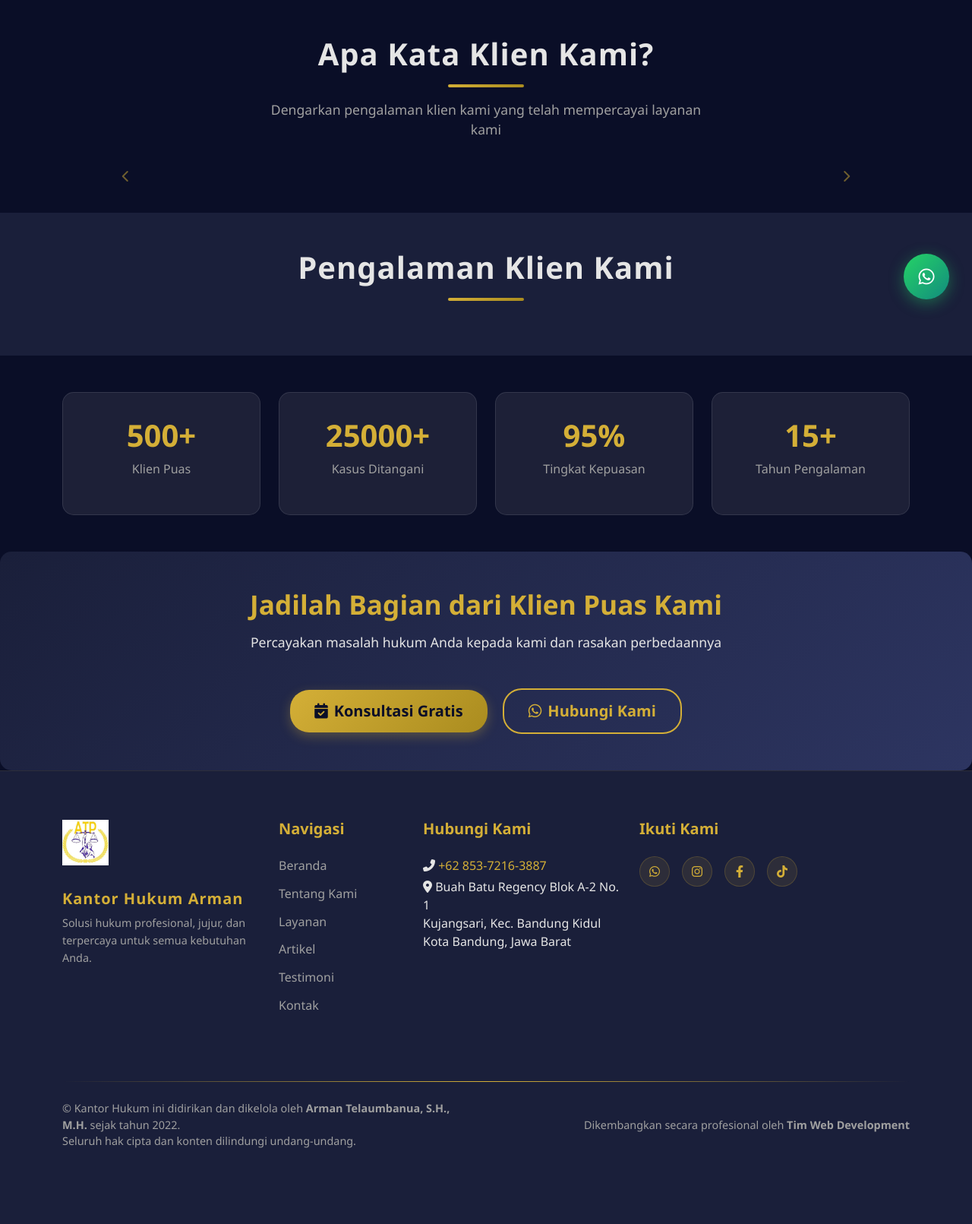
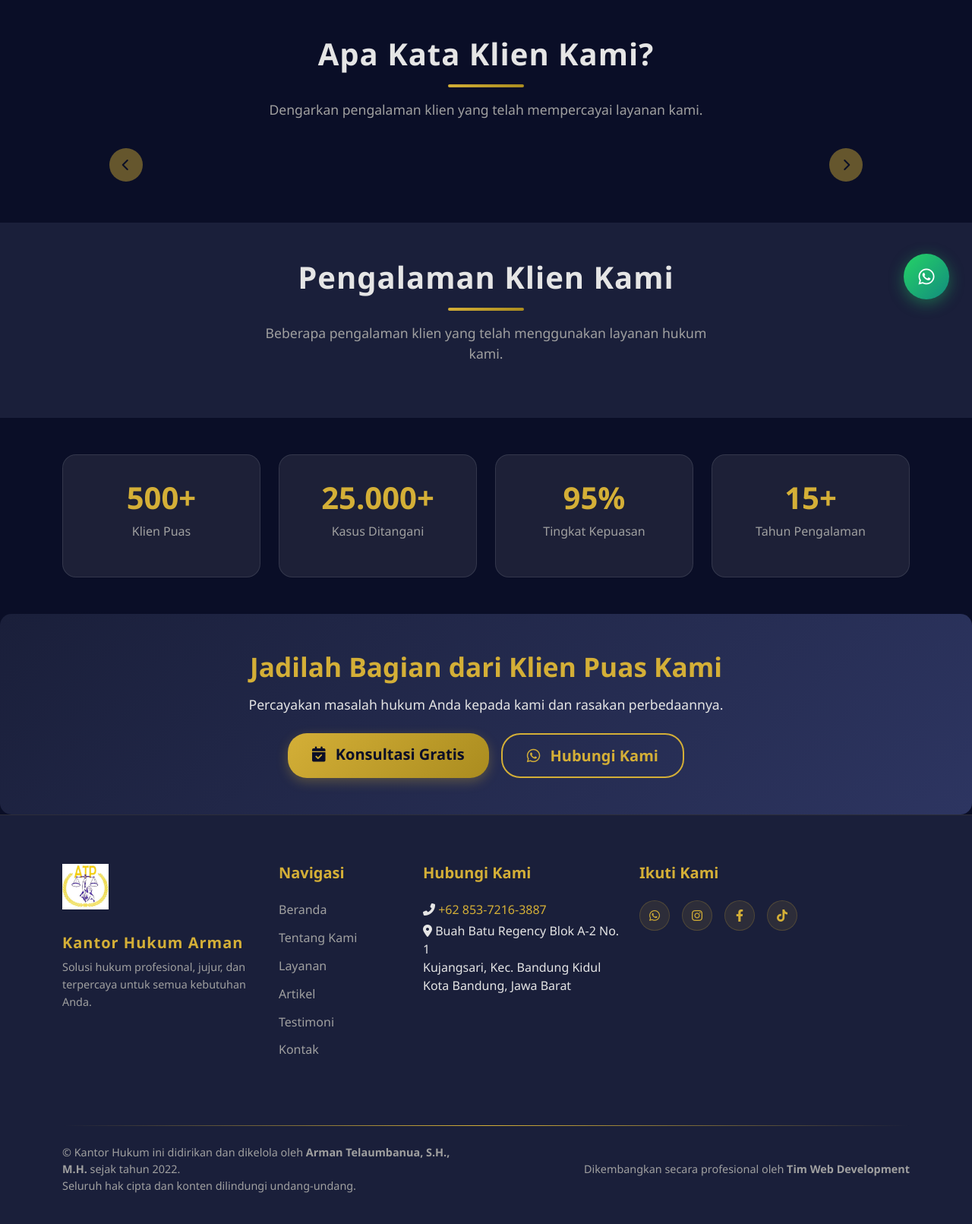
Before and after one commit to IntanTelaumbanu7/Pengacara-Bandung, a Flask app: page /testimonials in a window 1280 px wide. Shown: the part 371-1982 px from the top of the page at 76% size. Before the commit the page ends 1882 px from the top, so only its background shows below. Run offline with Flask 3, Linux system fonts and the light colour scheme.

Commit message:
testimonials.html

```diff
--- a/templates/testimonials.html
+++ b/templates/testimonials.html
@@ -4,12 +4,14 @@
 {% block meta_description %}Baca testimoni klien kami yang telah merasakan manfaat layanan hukum profesional dari Kantor Hukum Arman.{% endblock %}
 
 {% block content %}
+
 <!-- Page Header -->
-<section class="page-header" style="background-image: url('{{ url_for('static', filename='img/bg.jpg') }}');">
+<section class="page-header" style="background-image: url('{{ url_for('static', filename='img/lawyer.jpeg') }}');">
     <div class="page-header-overlay"></div>
-    <div class="container h-100">
-        <div class="row h-100 align-items-center justify-content-center">
-            <div class="col-lg-8 text-center">
+
+    <div class="container">
+        <div class="row align-items-center justify-content-center">
+            <div class="col-lg-8 col-12 text-center">
                 <h1 class="page-title">Testimoni Klien</h1>
                 <p class="page-subtitle">Kepuasan klien adalah prioritas kami</p>
             </div>
@@ -20,20 +22,31 @@
 <!-- Testimonials Section -->
 <section class="testimonials-section py-5">
     <div class="container">
+
         <div class="section-header text-center mb-5" data-aos="fade-up">
             <h2 class="section-title">Apa Kata Klien Kami?</h2>
             <div class="title-underline"></div>
-            <p class="section-subtitle">Dengarkan pengalaman klien kami yang telah mempercayai layanan kami</p>
+            <p class="section-subtitle">
+                Dengarkan pengalaman klien yang telah mempercayai layanan kami.
+            </p>
         </div>
 
         <!-- Testimonials Carousel -->
-        <div id="testimonialsCarousel" class="carousel slide" data-bs-ride="carousel">
+        <div id="testimonialsCarousel"
+             class="carousel slide"
+             data-bs-ride="carousel"
+             data-bs-touch="true">
+
             <div class="carousel-inner">
+
                 {% for testimonial in testimonials %}
-                <div class="carousel-item {% if loop.index == 1 %}active{% endif %}" data-aos="fade-up">
+
+                <div class="carousel-item {% if loop.index == 1 %}active{% endif %}">
                     <div class="row justify-content-center">
-                        <div class="col-lg-8">
+                        <div class="col-lg-8 col-md-10 col-12">
+
                             <div class="testimonial-card glass">
+
                                 <div class="testimonial-header mb-4">
                                     <div class="testimonial-stars">
                                         {% for i in range(testimonial.rating) %}
@@ -42,118 +55,281 @@
                                     </div>
                                 </div>
 
-                                <p class="testimonial-content">{{ testimonial.content }}</p>
+                                <p class="testimonial-content">
+                                    {{ testimonial.content }}
+                                </p>
 
                                 <div class="testimonial-author mt-4">
-                                    <div class="author-info">
-                                        <h5 class="author-name">{{ testimonial.name }}</h5>
-                                        <p class="author-position">{{ testimonial.position }}</p>
-                                        <p class="author-company">{{ testimonial.company }}</p>
+                                    <div class="author-info text-center">
+                                        <h5 class="author-name">
+                                            {{ testimonial.name }}
+                                        </h5>
+
+                                        <p class="author-position">
+                                            {{ testimonial.position }}
+                                        </p>
+
+                                        <p class="author-company">
+                                            {{ testimonial.company }}
+                                        </p>
                                     </div>
                                 </div>
+
                             </div>
+
                         </div>
                     </div>
                 </div>
+
+                {% endfor %}
+
+            </div>
+
+            <!-- Controls -->
+            <button class="carousel-control-prev"
+                    type="button"
+                    data-bs-target="#testimonialsCarousel"
+                    data-bs-slide="prev">
+                <span class="testimonial-control">
+                    <i class="fas fa-chevron-left"></i>
+                </span>
+            </button>
+
+            <button class="carousel-control-next"
+                    type="button"
+                    data-bs-target="#testimonialsCarousel"
+                    data-bs-slide="next">
+                <span class="testimonial-control">
+                    <i class="fas fa-chevron-right"></i>
+                </span>
+            </button>
+
+            <!-- Indicators -->
+            <div class="carousel-indicators testimonial-indicators">
+                {% for testimonial in testimonials %}
+                <button type="button"
+                        data-bs-target="#testimonialsCarousel"
+                        data-bs-slide-to="{{ loop.index0 }}"
+                        {% if loop.index == 1 %}class="active"{% endif %}
+                        aria-label="Slide {{ loop.index }}">
+                </button>
                 {% endfor %}
             </div>
 
-            <button class="carousel-control-prev" type="button" data-bs-target="#testimonialsCarousel" data-bs-slide="prev">
-                <i class="fas fa-chevron-left"></i>
-            </button>
-            <button class="carousel-control-next" type="button" data-bs-target="#testimonialsCarousel" data-bs-slide="next">
-                <i class="fas fa-chevron-right"></i>
-            </button>
+        </div>
 
-            <div class="carousel-indicators mt-4">
-                {% for testimonial in testimonials %}
-                <button type="button" data-bs-target="#testimonialsCarousel" data-bs-slide-to="{{ loop.index0 }}" {% if loop.index == 1 %}class="active"{% endif %}></button>
-                {% endfor %}
-            </div>
-        </div>
     </div>
 </section>
 
 <!-- Grid Testimonials -->
 <section class="testimonials-grid-section py-5 bg-dark">
     <div class="container">
+
         <div class="section-header text-center mb-5" data-aos="fade-up">
             <h2 class="section-title">Pengalaman Klien Kami</h2>
             <div class="title-underline"></div>
+            <p class="section-subtitle">
+                Beberapa pengalaman klien yang telah menggunakan layanan hukum kami.
+            </p>
         </div>
 
         <div class="row g-4">
+
             {% for testimonial in testimonials %}
-            <div class="col-lg-6" data-aos="fade-up" data-aos-delay="{{ loop.index0 * 100 }}">
-                <div class="testimonial-grid-card glass">
+
+            <div class="col-lg-6 col-md-6 col-12"
+                 data-aos="fade-up"
+                 data-aos-delay="{{ loop.index0 * 80 }}">
+
+                <div class="testimonial-grid-card glass h-100">
+
                     <div class="testimonial-quote">
                         <i class="fas fa-quote-left text-gold"></i>
                     </div>
-                    <p class="testimonial-text">{{ testimonial.content }}</p>
+
+                    <p class="testimonial-text">
+                        {{ testimonial.content }}
+                    </p>
+
                     <div class="testimonial-rating mb-3">
                         {% for i in range(testimonial.rating) %}
                         <i class="fas fa-star text-gold"></i>
                         {% endfor %}
                     </div>
+
                     <div class="testimonial-person">
                         <div>
-                            <h5 class="mb-0">{{ testimonial.name }}</h5>
-                            <p class="mb-0 small text-muted">{{ testimonial.position }} - {{ testimonial.company }}</p>
+                            <h5 class="mb-1">
+                                {{ testimonial.name }}
+                            </h5>
+
+                            <p class="mb-0 small text-muted">
+                                {{ testimonial.position }} - {{ testimonial.company }}
+                            </p>
                         </div>
                     </div>
+
                 </div>
+
             </div>
+
             {% endfor %}
+
         </div>
+
     </div>
 </section>
 
 <!-- Stats Section -->
 <section class="stats-section py-5">
     <div class="container">
+
         <div class="row g-4 text-center">
-            <div class="col-md-3" data-aos="zoom-in">
-                <div class="stat-box glass">
+
+            <div class="col-lg-3 col-md-6 col-12" data-aos="zoom-in">
+                <div class="stat-box glass h-100">
                     <h3 class="stat-value text-gold">500+</h3>
                     <p class="stat-label">Klien Puas</p>
                 </div>
             </div>
-            <div class="col-md-3" data-aos="zoom-in" data-aos-delay="100">
-                <div class="stat-box glass">
-                    <h3 class="stat-value text-gold">25000+</h3>
+
+            <div class="col-lg-3 col-md-6 col-12" data-aos="zoom-in" data-aos-delay="100">
+                <div class="stat-box glass h-100">
+                    <h3 class="stat-value text-gold">25.000+</h3>
                     <p class="stat-label">Kasus Ditangani</p>
                 </div>
             </div>
-            <div class="col-md-3" data-aos="zoom-in" data-aos-delay="200">
-                <div class="stat-box glass">
+
+            <div class="col-lg-3 col-md-6 col-12" data-aos="zoom-in" data-aos-delay="200">
+                <div class="stat-box glass h-100">
                     <h3 class="stat-value text-gold">95%</h3>
                     <p class="stat-label">Tingkat Kepuasan</p>
                 </div>
             </div>
-            <div class="col-md-3" data-aos="zoom-in" data-aos-delay="300">
-                <div class="stat-box glass">
+
+            <div class="col-lg-3 col-md-6 col-12" data-aos="zoom-in" data-aos-delay="300">
+                <div class="stat-box glass h-100">
                     <h3 class="stat-value text-gold">15+</h3>
                     <p class="stat-label">Tahun Pengalaman</p>
                 </div>
             </div>
+
         </div>
+
     </div>
 </section>
 
 <!-- CTA Section -->
 <section class="cta-section py-5 bg-dark">
     <div class="container">
+
         <div class="text-center" data-aos="zoom-in">
-            <h2 class="cta-title">Jadilah Bagian dari Klien Puas Kami</h2>
-            <p class="cta-subtitle mb-5">Percayakan masalah hukum Anda kepada kami dan rasakan perbedaannya</p>
-            <a href="/consultation" class="btn btn-gold btn-lg me-3">
-                <i class="fas fa-calendar-check me-2"></i>Konsultasi Gratis
-            </a>
-            <a href="https://wa.me/6285372163887?text=Halo%20Kantor%20Hukum%20ARMAN%20TELAUMBANUA%2C%20S.H.%2C%20M.H.%20Saya%20ingin%20melakukan%20konsultasi%20hukum." target="_blank" class="btn btn-outline-gold btn-lg">
-                <i class="fab fa-whatsapp me-2"></i>Hubungi Kami
-            </a>
+
+            <h2 class="cta-title">
+                Jadilah Bagian dari Klien Puas Kami
+            </h2>
+
+            <p class="cta-subtitle mb-4">
+                Percayakan masalah hukum Anda kepada kami dan rasakan perbedaannya.
+            </p>
+
+            <div class="d-flex flex-column flex-md-row justify-content-center gap-3">
+
+                <a href="/consultation"
+                   class="btn btn-gold btn-lg">
+
+                    <i class="fas fa-calendar-check me-2"></i>
+                    Konsultasi Gratis
+
+                </a>
+
+                <a href="https://wa.me/6285372163887?text=Halo%20Kantor%20Hukum%20ARMAN%20TELAUMBANUA%2C%20S.H.%2C%20M.H.%20Saya%20ingin%20melakukan%20konsultasi%20hukum."
+                   target="_blank"
+                   class="btn btn-outline-gold btn-lg">
+
+                    <i class="fab fa-whatsapp me-2"></i>
+                    Hubungi Kami
+
+                </a>
+
+            </div>
+
         </div>
+
     </div>
 </section>
 
+<style>
+.testimonial-control {
+    width: 44px;
+    height: 44px;
+    border-radius: 50%;
+    background: rgba(212, 175, 55, 0.9);
+    color: #0a0e27;
+    display: flex;
+    align-items: center;
+    justify-content: center;
+}
+
+.testimonial-indicators {
+    position: relative;
+    margin-top: 24px;
+}
+
+.testimonial-grid-card,
+.stat-box {
+    border-radius: 18px;
+}
+
+.testimonial-text {
+    line-height: 1.7;
+}
+
+.testimonial-person h5 {
+    color: var(--text-light);
+}
+
+@media (max-width: 768px) {
+    .testimonial-card {
+        padding: 28px 20px;
+    }
+
+    .testimonial-content {
+        font-size: 0.95rem;
+        line-height: 1.7;
+        margin: 1.5rem 0;
+    }
+
+    .testimonial-stars i,
+    .testimonial-rating i {
+        font-size: 0.95rem;
+    }
+
+    .testimonial-grid-card {
+        padding: 24px 18px;
+    }
+
+    .testimonial-quote {
+        font-size: 1.6rem;
+    }
+
+    .testimonial-text {
+        font-size: 0.93rem;
+    }
+
+    .carousel-control-prev,
+    .carousel-control-next {
+        display: none;
+    }
+
+    .stat-value {
+        font-size: 2rem;
+    }
+
+    .cta-section .btn {
+        width: 100%;
+    }
+}
+</style>
+
 {% endblock %}
```
